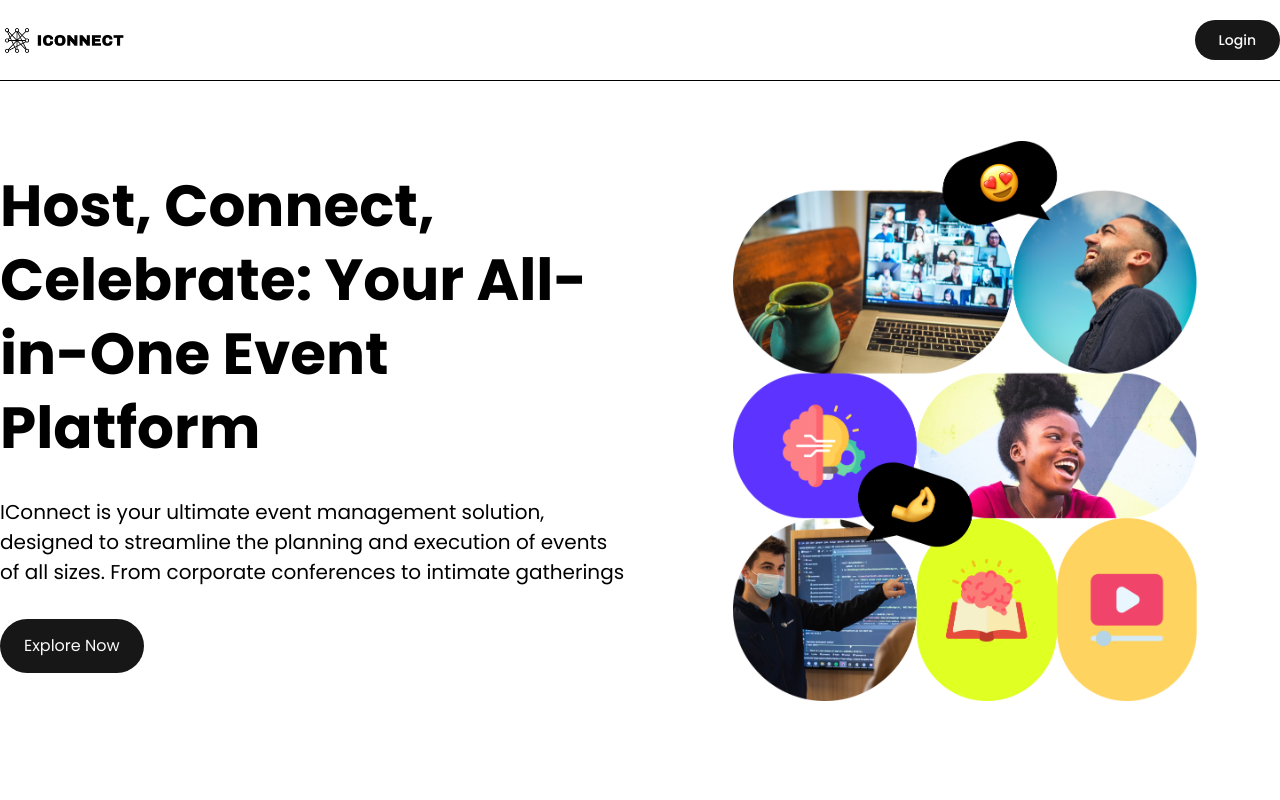
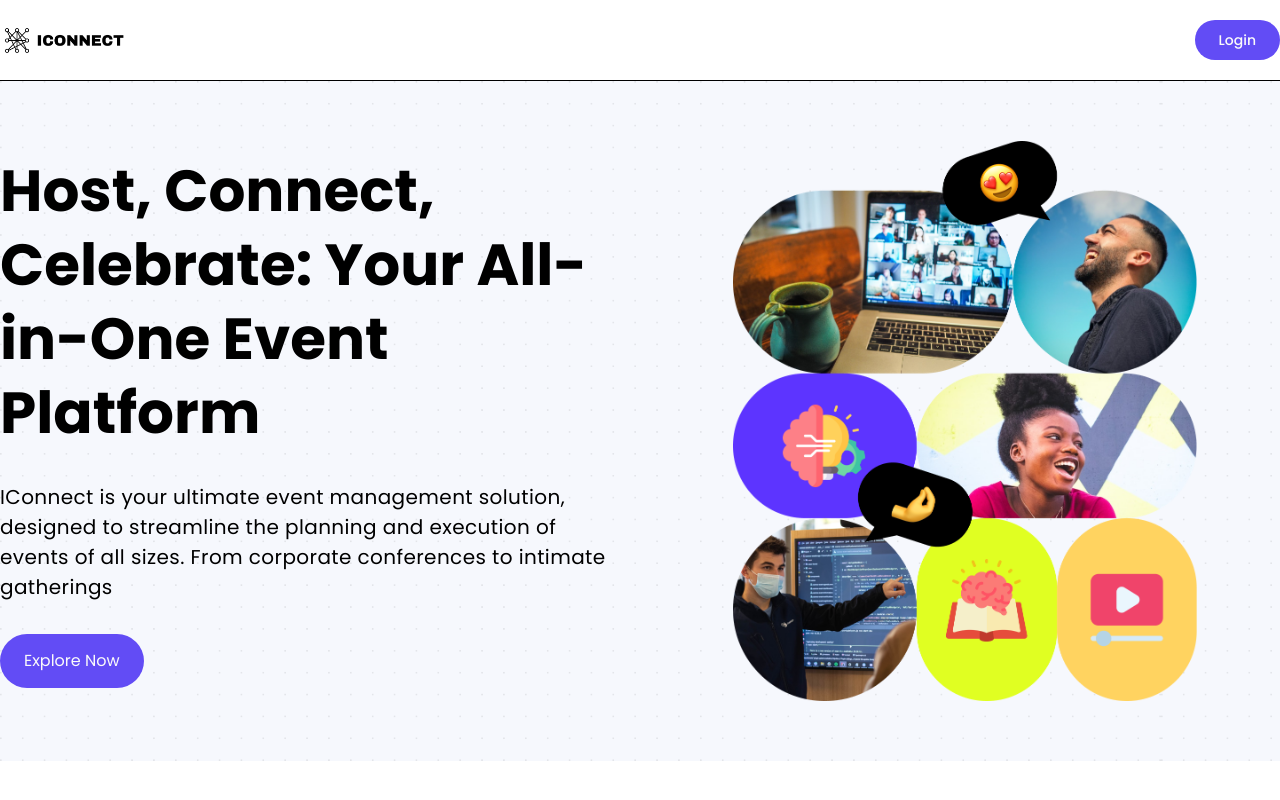
Before and after one commit to asgerami/iconnect, a Next.js app: page / in a window 1280 px wide. Shown: the top 800 px of the page. Built offline with nearby package versions, Linux system fonts and the light colour scheme; no server answers.

Commit message:
Enhance globals.css with custom theme variables, animations, and updated styles for improved design consistency

```diff
--- a/app/globals.css
+++ b/app/globals.css
@@ -1,9 +1,20 @@
+/* globals.css */
+
+/* Import Tailwind CSS core */
 @import "tailwindcss";
+
+/* Import the recommended animation library for Shadcn UI in v4 */
 @import "tw-animate-css";
 
+/* Import Tailwind plugins */
+@plugin "@tailwindcss/forms";
+
+/* Define custom variants (e.g., for class-based dark mode) */
 @custom-variant dark (&:is(.dark *));
 
+/* Configure your theme variables using @theme */
 @theme inline {
+  /* Existing theme variables */
   --color-background: var(--background);
   --color-foreground: var(--foreground);
   --font-sans: var(--font-geist-sans);
@@ -41,8 +52,51 @@
   --radius-md: calc(var(--radius) - 2px);
   --radius-lg: var(--radius);
   --radius-xl: calc(var(--radius) + 4px);
+
+  /* Translated theme from tailwind.config.ts */
+  /* Container configuration */
+  --container-center: center;
+  --container-padding: 2rem;
+  --breakpoint-2xl: 1400px; /* Note: screens are now breakpoints */
+
+  /* Custom colors */
+  --color-primary-500: #624CF5;
+  --color-primary-50: #F6F8FD;
+  --color-primary: #624CF5; /* DEFAULT */
+  --color-coral-500: #15BF59;
+  --color-grey-600: #545454;
+  --color-grey-500: #757575;
+  --color-grey-400: #AFAFAF;
+  --color-grey-50: #F6F6F6;
+  --color-black: #000000;
+  --color-white: #FFFFFF;
+
+  /* Custom font families */
+  --font-poppins: var(--font-poppins); /* Assuming this is defined via CSS variables elsewhere (e.g., Google Fonts import) */
+
+  /* Background images (can be directly used with bg-dotted-pattern, etc.) */
+  --background-image-dotted-pattern: url('/assets/images/dotted-pattern.png');
+  --background-image-hero-img: url('/assets/images/hero.png');
+
+  /* Border radius. `radius` is already defined in :root. */
+  /* These are already covered by the existing --radius-* variables. */
+
+  /* Keyframes and animation: These are typically handled by tw-animate-css or direct CSS */
+  @keyframes accordion-down {
+    from { height: 0; }
+    to { height: var(--radix-accordion-content-height); }
+  }
+  @keyframes accordion-up {
+    from { height: var(--radix-accordion-content-height); }
+    to { height: 0; }
+  }
+
+  /* Define the animations */
+  --animation-accordion-down: accordion-down 0.2s ease-out;
+  --animation-accordion-up: accordion-up 0.2s ease-out;
 }
 
+/* Existing root variables (keep as is) */
 :root {
   --radius: 0.5rem;
   --background: oklch(1 0 0);
@@ -75,7 +129,7 @@
   --sidebar-accent: oklch(0.97 0 0);
   --sidebar-accent-foreground: oklch(0.205 0 0);
   --sidebar-border: oklch(0.922 0 0);
-  --sidebar-ring: oklch(0.708 0 0);
+  --sidebar-ring: oklch(0.556 0 0);
 }
 
 .dark {
@@ -120,9 +174,10 @@
     scroll-behavior: smooth;
   }
   body {
-    font-family: var(--font-poppins)
+    font-family: var(--font-poppins); /* Ensure --font-poppins is defined somewhere (e.g., via Google Fonts) */
   }
 }
+
 @layer utilities {
   .wrapper {
     @apply max-w-7xl lg:mx-auto p-5 md:px-10 xl:px-0 w-full;
@@ -138,7 +193,7 @@
   /* TYPOGRAPHY */
   /* 64 */
   .h1-bold {
-    @apply font-bold text-[40px] leading-[48px] lg:text-[48px] lg:leading-[60px]  xl:text-[58px] xl:leading-[74px];
+    @apply font-bold text-[40px] leading-[48px] lg:text-[48px] lg:leading-[60px] xl:text-[58px] xl:leading-[74px];
   }
 
   /* 40 */
@@ -168,7 +223,7 @@
   .h5-bold {
     @apply font-bold text-[28px] leading-[36px];
   }
-    /* 24 */
+  /* 24 */
   .p-bold-24 {
     @apply font-bold text-[24px] leading-[36px];
   }
@@ -177,8 +232,9 @@
     @apply font-medium text-[24px] leading-[36px];
   }
 
+
   .p-regular-24 {
-    @apply font-normal text-[24px] leading-[36px];
+    @apply text-[24px] font-normal leading-[36px];
   }
 
   /* 20 */
@@ -195,7 +251,10 @@
   }
 
   .p-regular-20 {
-    @apply text-[20px] font-normal leading-[30px] tracking-[2%];
+    font-size: 20px;
+    font-weight: normal;
+    line-height: 30px;
+    letter-spacing: 0.02em; /* 2% tracking */
   }
 
   /* 18 */
@@ -208,7 +267,10 @@
   }
 
   .p-regular-18 {
-    @apply text-[18px] font-normal leading-[28px] tracking-[2%];
+    font-size: 18px;
+    font-weight: normal;
+    line-height: 28px;
+    letter-spacing: 0.02em; /* 2% tracking */
   }
 
   /* 16 */
@@ -220,7 +282,7 @@
     @apply text-[16px] font-medium leading-[24px];
   }
 
-  .p-regular-16 {
+  .p-regular-16{
     @apply text-[16px] font-normal leading-[24px];
   }
 
@@ -241,7 +303,6 @@
   .p-medium-12 {
     @apply text-[12px] font-medium leading-[20px];
   }
-
 }
 
 
```
